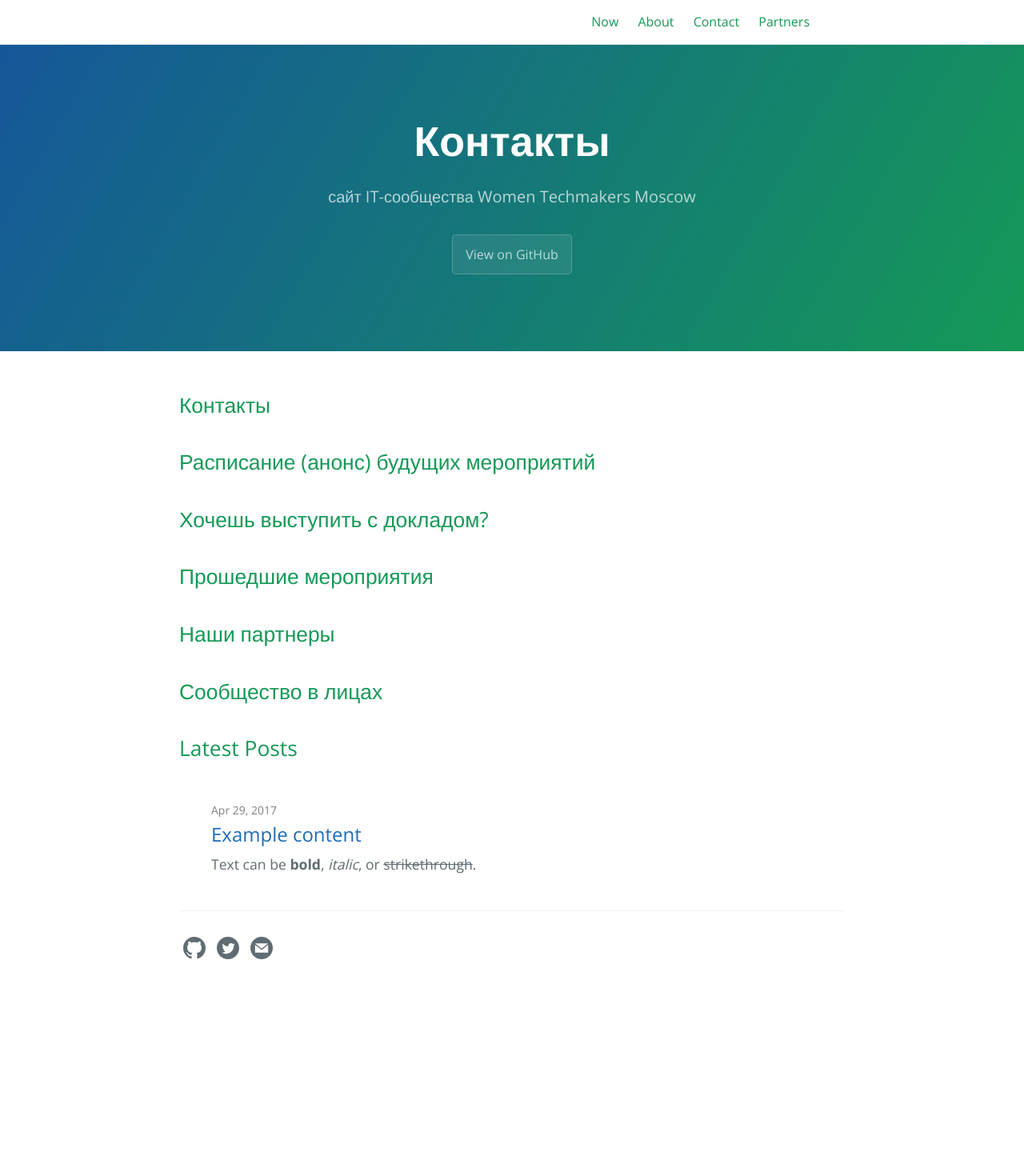
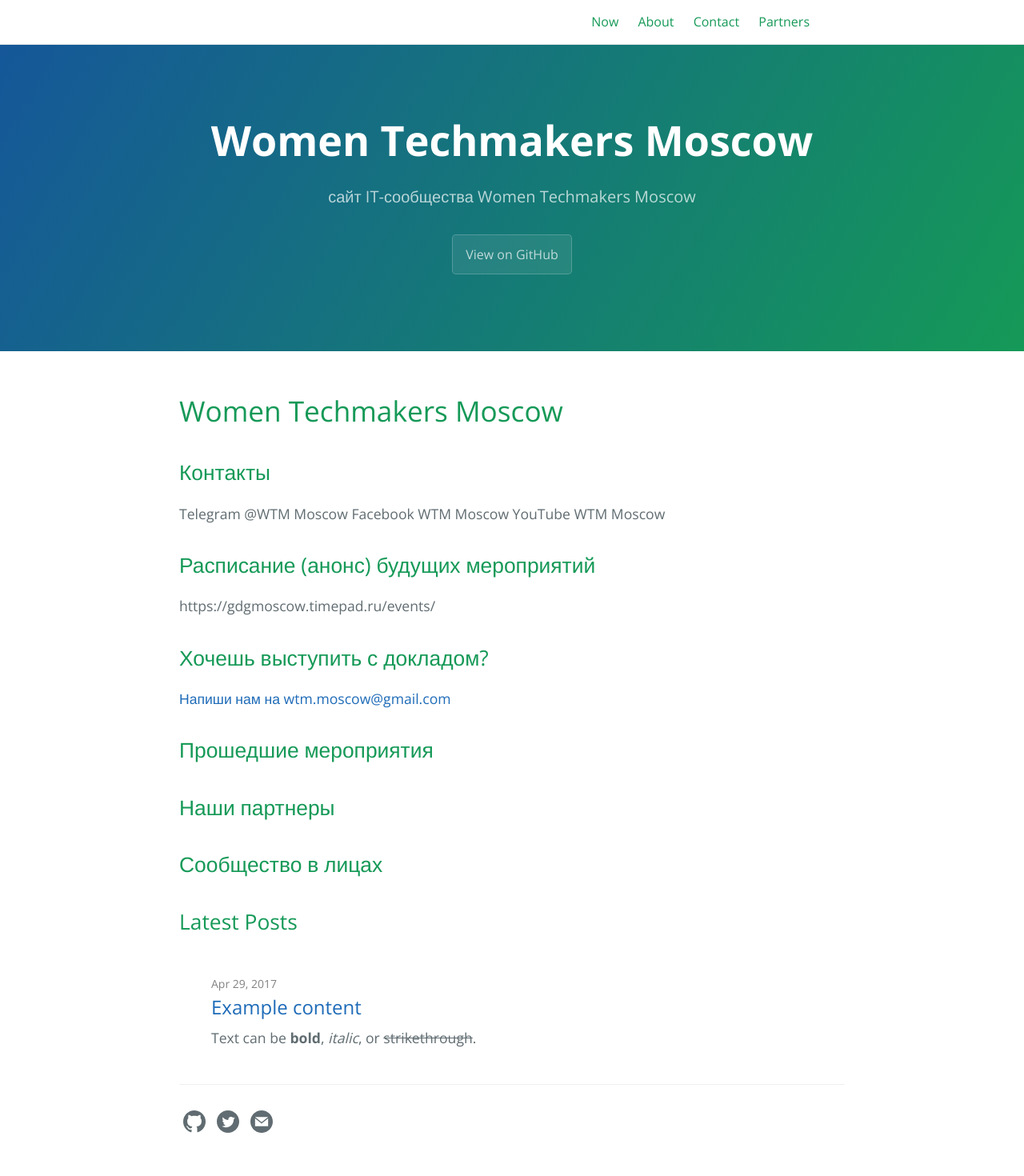
Before and after one commit to wtmMoscow/wtm.moscow.github.io, a Jekyll site: the page built from index.md, in a window 1280 px wide. Shown: the whole page at 80% size. Built offline with Jekyll 4.4.1, drawn with Linux system fonts in a browser that asks for light colours; our own code applies the rules of GitHub Pages for plain Markdown files; before the commit the page ends 1253 px from its top, so only the background shows below that.

Commit message:
Update index.md

```diff
--- a/index.md
+++ b/index.md
@@ -8,11 +8,18 @@
 layout: home
 ---
 
+# Women Techmakers Moscow
+
 ## Контакты
+Telegram @WTM Moscow
+Facebook WTM Moscow
+YouTube WTM Moscow
 
 ## Расписание (анонс) будущих мероприятий
+https://gdgmoscow.timepad.ru/events/
 
 ## Хочешь выступить с докладом?
+<a href="mailto:wtm.moscow@gmail.com?subject=Хочу%20выступить%20с%20докладом" target="_blank"> Напиши нам на wtm.moscow@gmail.com </a>
 
 ## Прошедшие мероприятия
 
```
